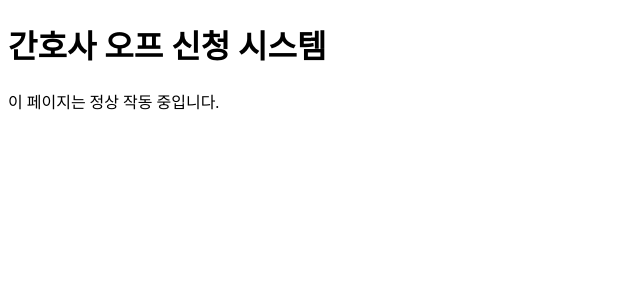
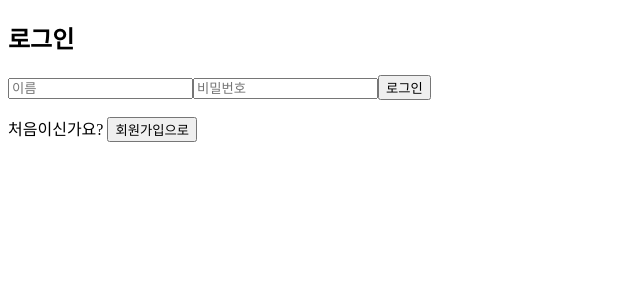
Before and after one commit to Yabibi09/wanted-off, a React (Create React App) app: page / in a window 1280 px wide. Shown: the top 300 px of the page, without its empty margins (0-640 px from the left). Built offline with nearby package versions, Linux system fonts and the light colour scheme.

Commit message:
Add files via upload

```diff
--- a/src/App.js
+++ b/src/App.js
@@ -1,10 +1,19 @@
-import React from "react";
+import React, { useState } from "react";
+import Login from "./Login";
 
 function App() {
+  const [user, setUser] = useState(null);
+
   return (
     <div>
-      <h1>간호사 오프 신청 시스템</h1>
-      <p>이 페이지는 정상 작동 중입니다.</p>
+      {!user ? (
+        <Login onLogin={setUser} />
+      ) : (
+        <div>
+          <h1>{user.email}님, 로그인 되었습니다.</h1>
+          <button onClick={() => setUser(null)}>로그아웃</button>
+        </div>
+      )}
     </div>
   );
 }
--- /dev/null
+++ b/src/Login.js
@@ -0,0 +1,60 @@
+import React, { useState } from "react";
+import { getAuth, signInWithEmailAndPassword, createUserWithEmailAndPassword } from "firebase/auth";
+import app from "./firebase";
+
+const auth = getAuth(app);
+
+export default function Login({ onLogin }) {
+  const [name, setName] = useState("");
+  const [password, setPassword] = useState("");
+  const [isSignUp, setIsSignUp] = useState(false);
+
+  const handleSubmit = async (e) => {
+    e.preventDefault();
+    const email = `${name.toLowerCase()}@nurse.com`;
+
+    try {
+      let userCredential;
+      if (isSignUp) {
+        userCredential = await createUserWithEmailAndPassword(auth, email, password);
+        alert("회원가입 완료!");
+      } else {
+        userCredential = await signInWithEmailAndPassword(auth, email, password);
+        alert("로그인 성공!");
+      }
+
+      onLogin(userCredential.user);
+    } catch (err) {
+      alert("에러: " + err.message);
+    }
+  };
+
+  return (
+    <div>
+      <h2>{isSignUp ? "회원가입" : "로그인"}</h2>
+      <form onSubmit={handleSubmit}>
+        <input
+          type="text"
+          placeholder="이름"
+          value={name}
+          onChange={(e) => setName(e.target.value)}
+          required
+        />
+        <input
+          type="password"
+          placeholder="비밀번호"
+          value={password}
+          onChange={(e) => setPassword(e.target.value)}
+          required
+        />
+        <button type="submit">{isSignUp ? "회원가입" : "로그인"}</button>
+      </form>
+      <p>
+        {isSignUp ? "계정이 이미 있으신가요?" : "처음이신가요?"}{" "}
+        <button onClick={() => setIsSignUp(!isSignUp)}>
+          {isSignUp ? "로그인으로" : "회원가입으로"}
+        </button>
+      </p>
+    </div>
+  );
+}
```
